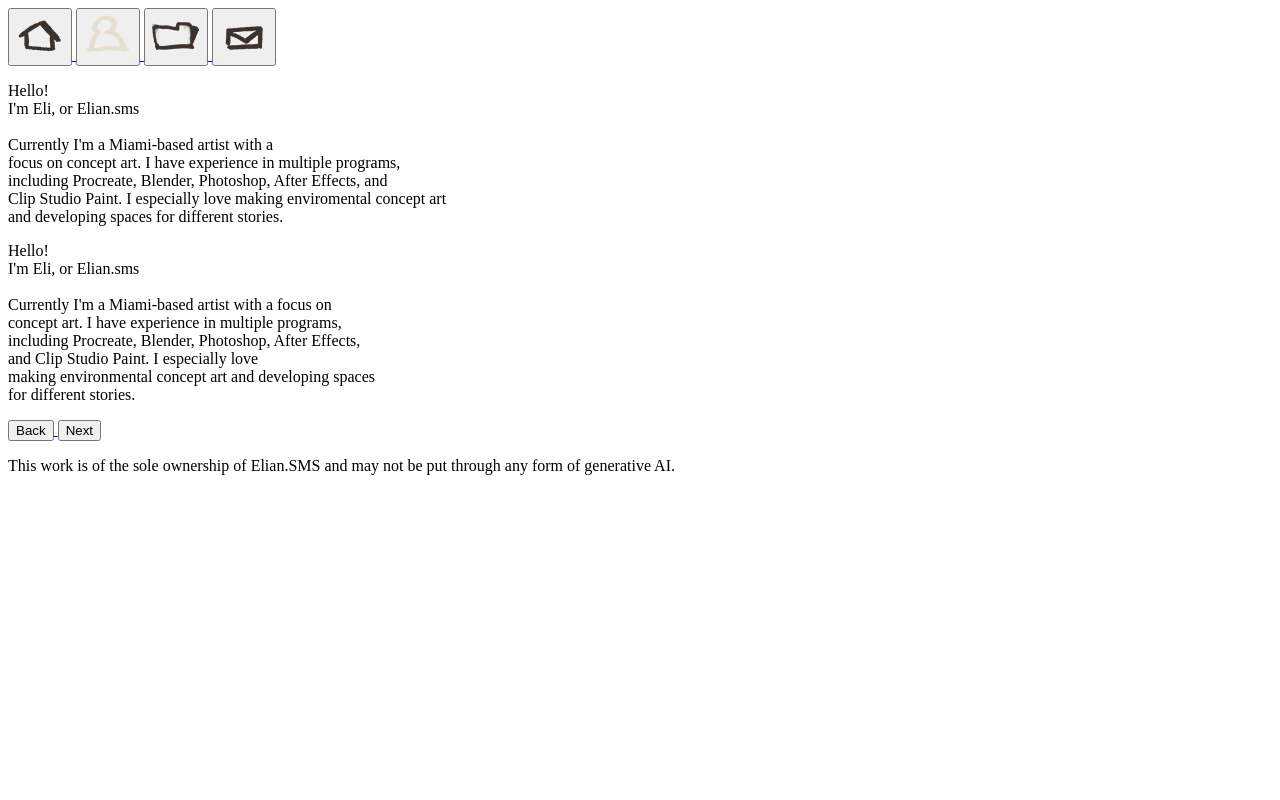
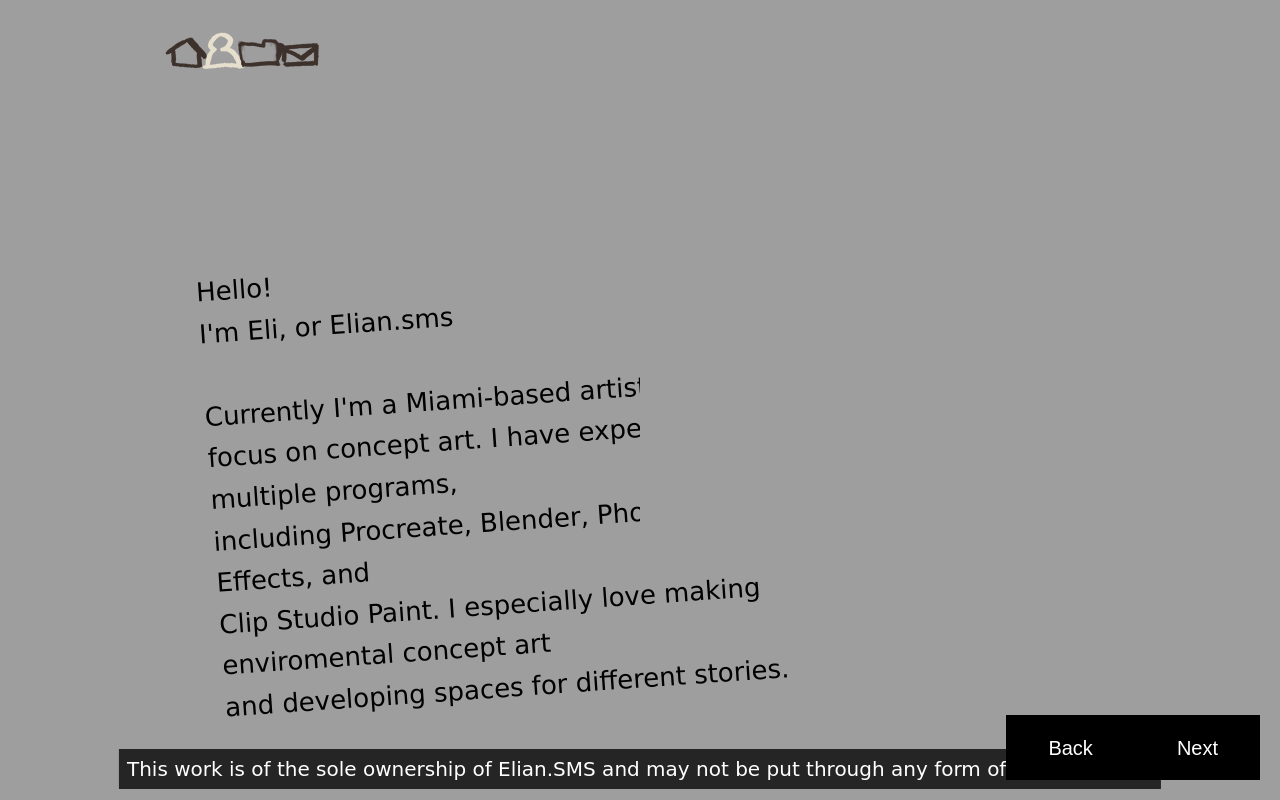
Before and after one commit to ElianSMS/Eli, a plain HTML site: page about-me.html in a window 1280 px wide. Drawn offline with Linux system fonts and the light colour scheme; the site is published under a folder, as on GitHub Pages, so addresses that start at the root find nothing; a web font is replaced by a local one.

Commit message:
1.3
Update 1.3

```diff
--- a/about-me.html
+++ b/about-me.html
@@ -5,7 +5,7 @@
       <meta name="viewport" content="width=device-width, initial-scale=1.0">
        <title>elian.sms about me</title>
 
-       <link type="text/css" rel="stylesheet" href="/style.css">
+       <link type="text/css" rel="stylesheet" href="style.css">
 
             <!-- This code below is my Favicon -->
       <link rel="icon" type="image/png" href="assets/favicon-96x96.png" sizes="96x96" />
--- a/contact-me.html
+++ b/contact-me.html
@@ -5,7 +5,7 @@
       <meta name="viewport" content="width=device-width, initial-scale=1.0">
        <title>elian.sms contact me</title>
 
-       <link type="text/css" rel="stylesheet" href="/style.css">
+       <link type="text/css" rel="stylesheet" href="style.css">
 
             <!-- This code below is my Favicon -->
       <link rel="icon" type="image/png" href="assets/favicon-96x96.png" sizes="96x96" />
@@ -28,7 +28,7 @@
         <div class="left-cm">
 
          <!-- This code below is TOP UI -->
-            <a href="home.html">
+            <a href="index.html">
                 <button type="button" class="uih-cm">
                     <img src="assets/UI/home-blank.png" alt="home">
                 </button>
```
Also changed, not shown: index.html (+1 -1 lines), my-art-a.html (+1 -1 lines), my-art-b.html (+1 -1 lines), my-art-c.html (+1 -1 lines), my-art-d.html (+1 -1 lines), my-art-e.html (+1 -1 lines), my-art-f.html (+1 -1 lines), my-art-g.html (+1 -1 lines), thank-you.html (+1 -1 lines), 1 other file.
